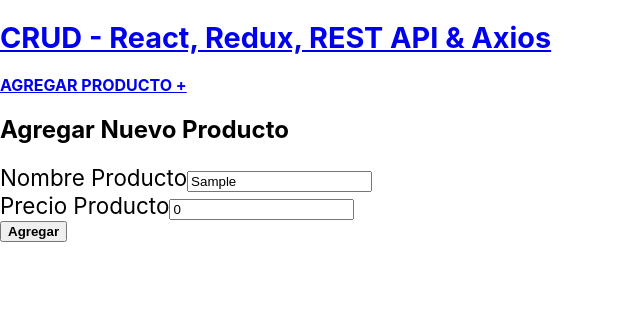
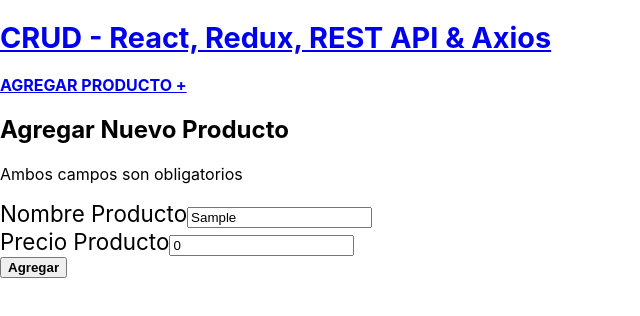
Before and after one commit to marshalmori/crudredux, a React (Create React App) app: page /productos/nuevo in a window 1280 px wide. Both pictures are taken after typing "Sample" into the empty fields and a click on the button "Agregar". Shown: the top 316 px of the page, without its empty margins (0-640 px from the left). Built offline with nearby package versions, Linux system fonts and the light colour scheme; the HTML template or start-up script is replaced by a standard one.

Commit message:
Mostrar os alertas

```diff
--- a/src/components/NuevoProducto.js
+++ b/src/components/NuevoProducto.js
@@ -19,6 +19,7 @@
   // Acceder al state del store
   const cargando = useSelector((state) => state.productos.loading);
   const error = useSelector((state) => state.productos.error);
+  const alerta = useSelector((state) => state.alerta.alerta);
 
   // mandar llamar el action de productoAction
   const agregarProducto = (producto) =>
@@ -58,6 +59,8 @@
             <h2 className="text-center mb-4 font-weight-bold">
               Agregar Nuevo Producto
             </h2>
+
+            {alerta ? <p className={alerta.classes}>{alerta.msg}</p> : null}
             <form onSubmit={submitNuevoProducto}>
               <div className="form-group">
                 <label>Nombre Producto</label>
```
